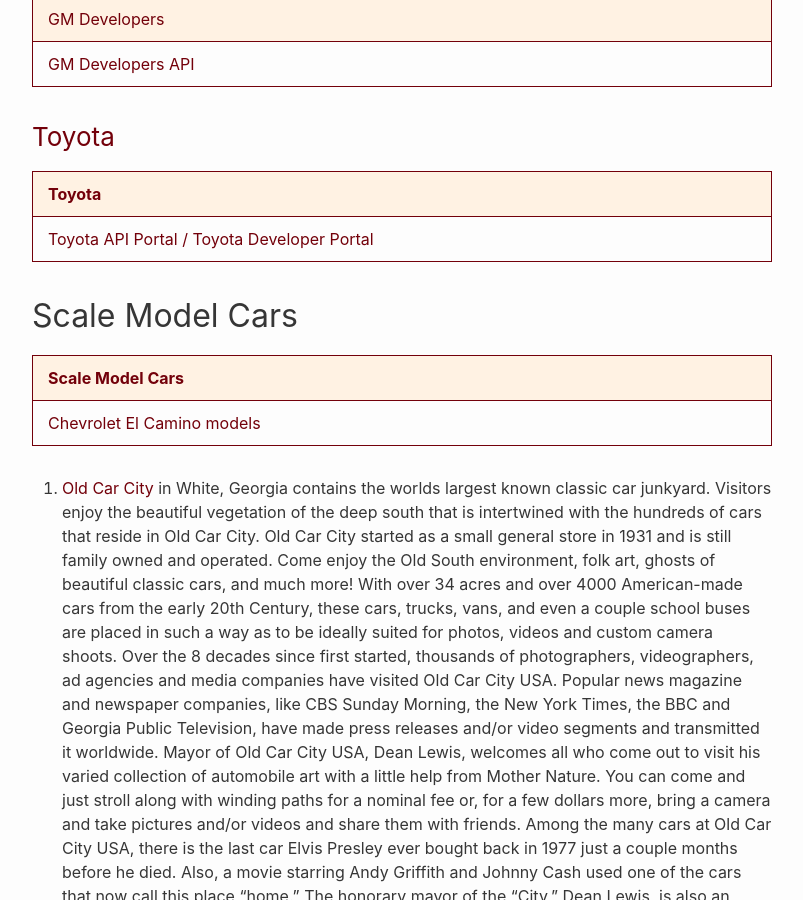
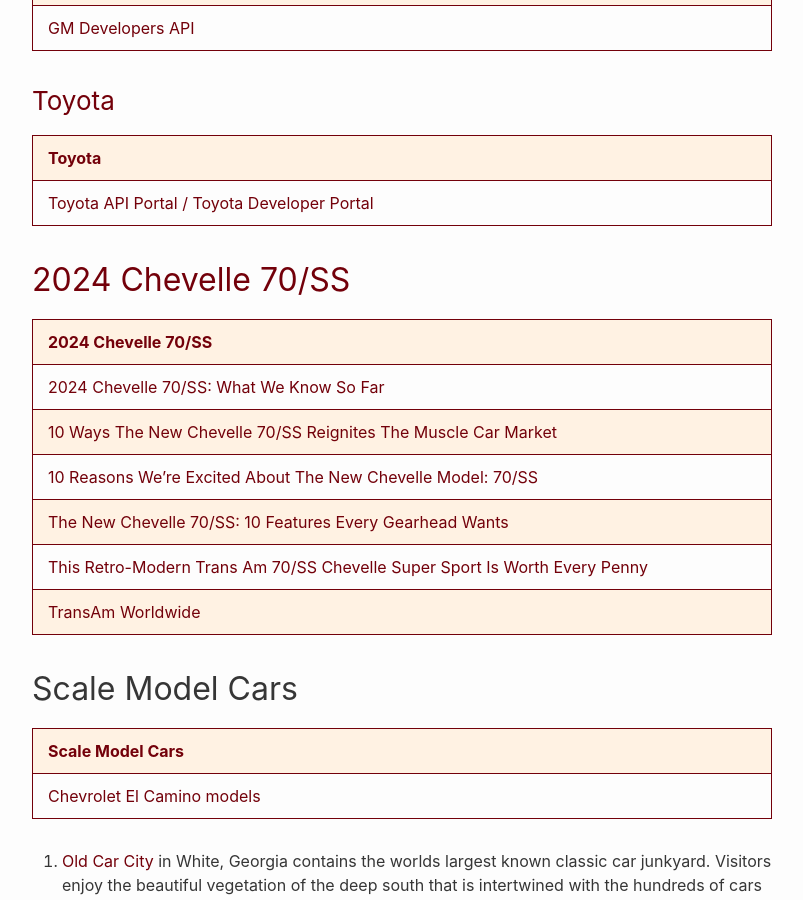
Before and after one commit to RalphHightower/RalphHightower, a Jekyll site: the page built from AutomotiveResources.md, in a window 1280 px wide and 900 px high, scrolled down 4983 px. Shown: the whole window, without its empty margins (238-1041 px from the left). Built offline with Jekyll 4.4.1, drawn with Linux system fonts in a browser that asks for light colours; our own code applies the rules of GitHub Pages for plain Markdown files.

Commit message:
[docs](doc): AutomotiveResources(extended description)

```diff
--- a/AutomotiveResources.md
+++ b/AutomotiveResources.md
@@ -23,11 +23,11 @@
 |---|
 | [Harman Ready Upgrade: Hot-Swap Hard Drive for Software-Defined Vehicles](https://www.motortrend.com/news/harmans-ready-upgrade-is-like-a-hot-swap-hard-drive-for-cars/ ) |
 
-## GM-Canada’s OnStar Solution to Canada’s Sunset of Cellular CDMA 2G Technology in 2015
+## [GM-Canada’s OnStar Solution to Canada’s Sunset of Cellular CDMA 2G Technology in 2015](https://ralphhightower.github.io/GM-Canada-OnStar-2G-Sunset/)
 
 [Canada sunsetted cellular 2G CDMA technology in 2015. GM Canada figured out how to retain OnStar functionality in affected vehicles without using a dongle that plugs into the ODB-II port, which is GM USA solution. Documents retrieved from NHTSA (US) https://nhtsa.gov.](https://ralphhightower.github.io/GM-Canada-OnStar-2G-Sunset/)
 
-## Owners Manuals
+### Owners Manuals
 
 | Make | Model | Year | Publication |
 |-------|--------|-------|-------------|
@@ -57,7 +57,7 @@
 
 [^21]: My bucket list car
 
-## ODB-II Codes
+### ODB-II Codes
 
 | ODB-II Codes |
 |--------------|
@@ -69,9 +69,9 @@
 | [RealDash — ODB-II Code Reader](https://realdash.net/) |
 | [CAN Bus — Wikipedia](https://en.wikipedia.org/wiki/CAN_bus?wprov=sfla1) |
 
-## API (Application Program Interface)
+### API (Application Program Interface)
 
-## Reviews
+### Reviews
 
 | Reviews |
 |---|
@@ -92,6 +92,17 @@
 |---|
 | [Toyota API Portal / Toyota Developer Portal](https://developer.eig.toyota.com/toyota-api-portal ) |
 
+## [2024 Chevelle 70/SS](https://www.hotcars.com/chevelle-70ss-what-we-know/ )
+
+| [2024 Chevelle 70/SS](https://www.hotcars.com/chevelle-70ss-what-we-know/ ) |
+|---|
+|[2024 Chevelle 70/SS: What We Know So Far](https://www.hotcars.com/chevelle-70ss-what-we-know/ )
+| [10 Ways The New Chevelle 70/SS Reignites The Muscle Car Market](https://www.hotcars.com/how-new-chevelle-reignites-muscle-cars/ ) |
+| [10 Reasons We're Excited About The New Chevelle Model: 70/SS](https://www.hotcars.com/new-chevrolet-chevelle-model/ ) |
+| [The New Chevelle 70/SS: 10 Features Every Gearhead Wants](https://www.hotcars.com/chevelle-70ss-anticipated-features/ ) |
+| [This Retro-Modern Trans Am 70/SS Chevelle Super Sport Is Worth Every Penny](https://www.hotcars.com/retro-modern-trans-am-70ss-chevelle-super-sport/ ) |
+| [TransAm Worldwide](https://transamworldwide.com/current-models-2-2/? ) |
+
 ## Scale Model Cars
 
 | Scale Model Cars |
```
